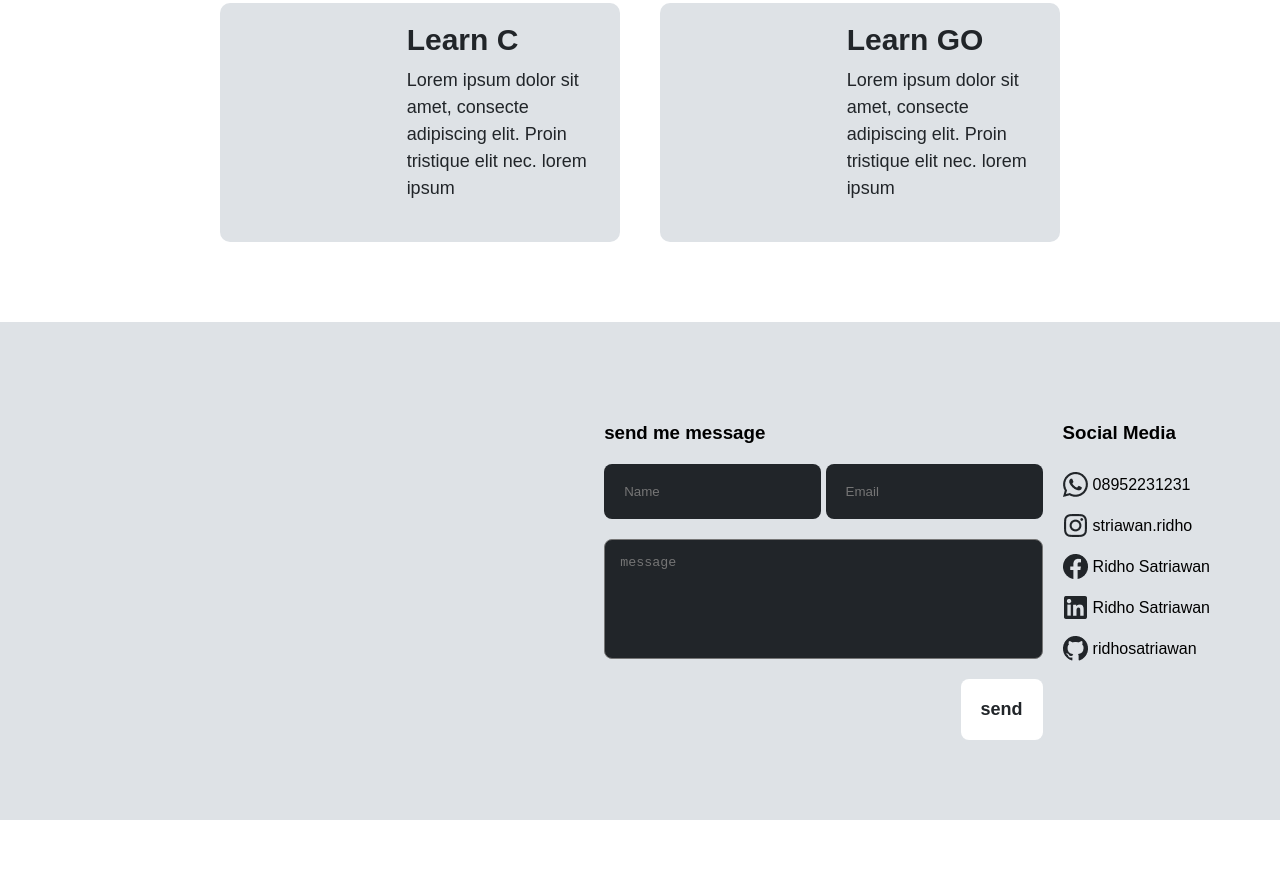
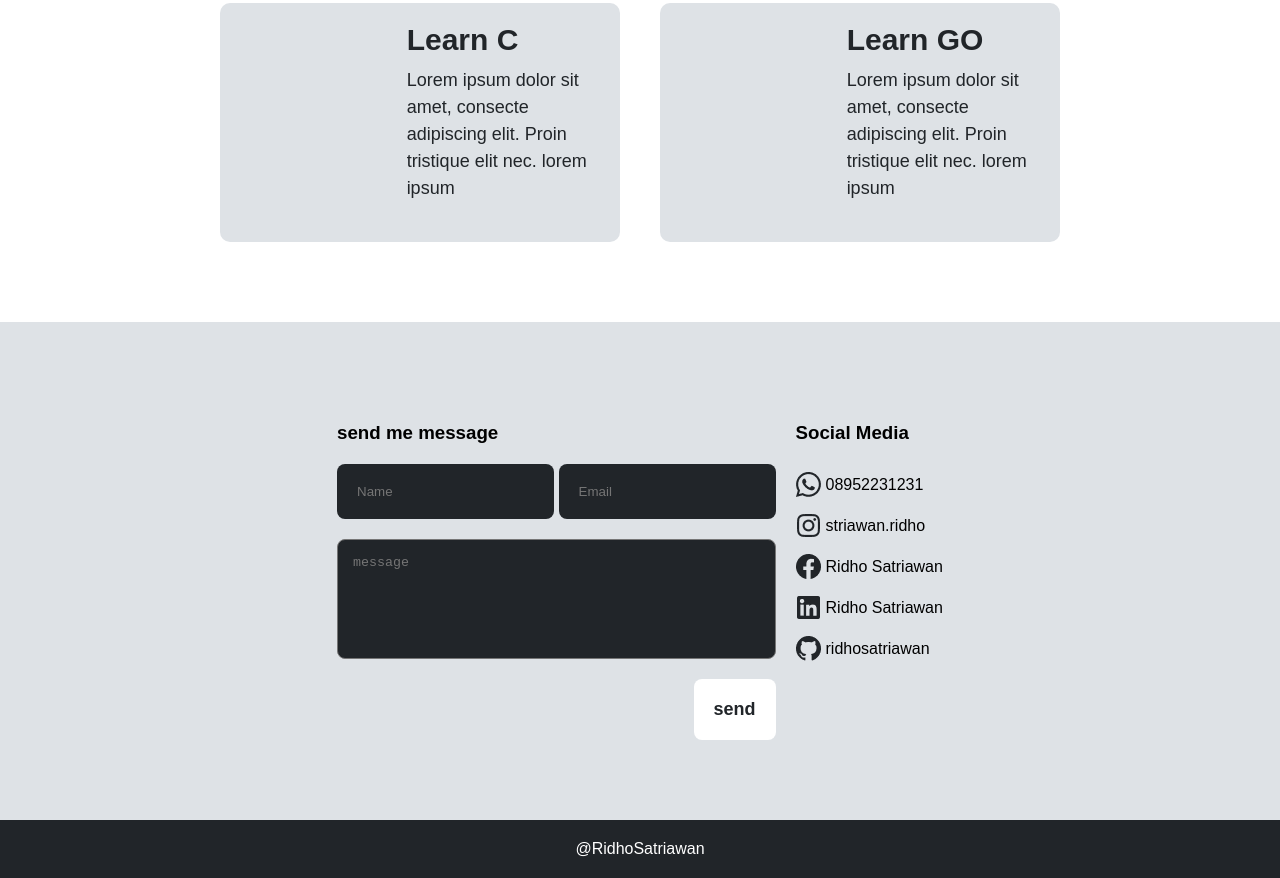
Before and after one commit to wedadosama/K, a plain HTML site: page index.html in a window 1280 px wide. Shown: the part 2068-2946 px from the top of the page. Before the commit the page ends 2888 px from the top, so only its background shows below. Drawn offline with Linux system fonts and the light colour scheme.

Commit message:
Add:Footer

```diff
--- a/asstes/styles/main.css
+++ b/asstes/styles/main.css
@@ -204,7 +204,7 @@ background-color:var(--platinum);
 }
 .contact .contact-me{
   display: flex;
-  justify-content: end;
+  justify-content: center;
   flex-wrap: wrap;
   gap: 20px;
 }
@@ -249,3 +249,9 @@ background-color:var(--platinum);
   padding: 8px 0;
 
 }
+footer{
+  text-align: center;
+  padding: 20px;
+  color: var(--white);
+  background-color: var(--dark-gunmetal);
+}
--- a/index.html
+++ b/index.html
@@ -149,6 +149,11 @@
     </div>
   </section>
   </main>
+  <footer>
+    <div class="container">
+      <p>@RidhoSatriawan</p>
+    </div>
+  </footer>
 
 </body>
 </html>
```
